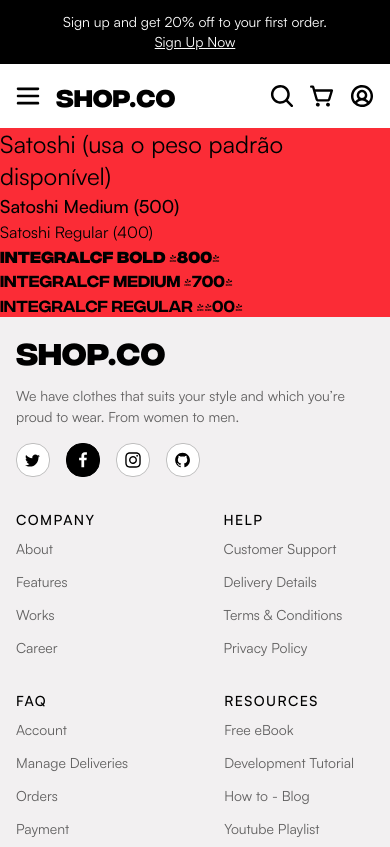
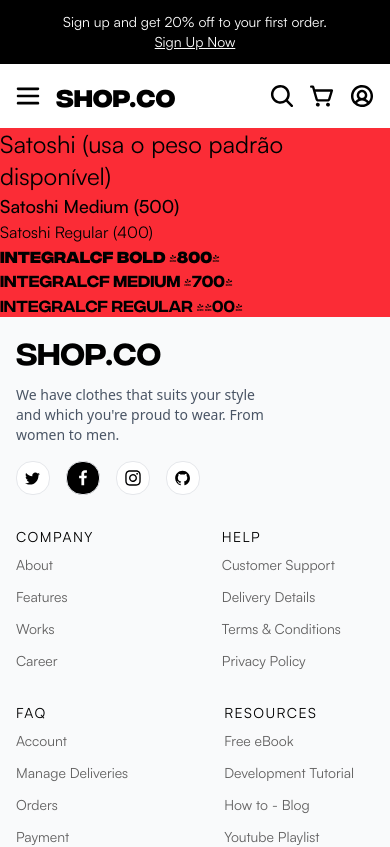
Before and after one commit to davifernandodias/compass-second, a Next.js app in the folder apps/web/: page / in a window 390 px wide. Shown: the top 847 px of the page. Built offline with nearby package versions, Linux system fonts and the light colour scheme.

Commit message:
feat: added footer responsive in desktop

```diff
--- a/apps/web/components/footer.tsx
+++ b/apps/web/components/footer.tsx
@@ -1,101 +1,113 @@
-import IconCardApple from "@public/svg/footer/icon-card-apple";
-import IconCardGooglePlay from "@public/svg/footer/icon-card-google-play";
-import IconCardMaster from "@public/svg/footer/icon-card-master";
-import IconCardPaypal from "@public/svg/footer/icon-card-paypal";
-import IconCardVisa from "@public/svg/footer/icon-card-visa";
-import IconFacebook from "@public/svg/footer/icon-facebook";
-import IconGithub from "@public/svg/footer/icon-github";
-import IconInstagram from "@public/svg/footer/icon-instagram";
-import IconTwitter from "@public/svg/footer/icon-twitter";
+import FooterLinkGroupProps from '@interfaces/footer-link-groups-interfaces';
+import {
+  IconCardApple, IconCardGooglePlay, IconCardMaster,
+  IconCardPaypal, IconCardVisa, IconFacebook, IconGithub,
+  IconInstagram, IconTwitter
+} from '@public/svg/footer/index';
+
+
+const COMPANY_LINKS = [
+  { label: 'About', href: '#' },
+  { label: 'Features', href: '#' },
+  { label: 'Works', href: '#' },
+  { label: 'Career', href: '#' },
+];
+
+const HELP_LINKS = [
+  { label: 'Customer Support', href: '#' },
+  { label: 'Delivery Details', href: '#' },
+  { label: 'Terms & Conditions', href: '#' },
+  { label: 'Privacy Policy', href: '#' },
+];
+
+const FAQ_LINKS = [
+  { label: 'Account', href: '#' },
+  { label: 'Manage Deliveries', href: '#' },
+  { label: 'Orders', href: '#' },
+  { label: 'Payment', href: '#' },
+];
+
+const RESOURCE_LINKS = [
+  { label: 'Free eBook', href: '#' },
+  { label: 'Development Tutorial', href: '#' },
+  { label: 'How to - Blog', href: '#' },
+  { label: 'Youtube Playlist', href: '#' },
+];
+
+const SOCIAL_LINKS = [
+  { Icon: IconTwitter, href: '#', bgColor: 'bg-white' },
+  { Icon: IconFacebook, href: '#', bgColor: 'bg-black' },
+  { Icon: IconInstagram, href: '#', bgColor: 'bg-white' },
+  { Icon: IconGithub, href: '#', bgColor: 'bg-white' },
+];
+
+
+function FooterLinkGroup({ title, links }: FooterLinkGroupProps) {
+  return (
+    <div className="flex flex-col gap-2">
+      <p className="text-black font-family-satoshi-medium text-sm tracking-widest">{title}</p>
+      <div className="flex flex-col gap-3 text-gray-text text-sm">
+        {links.map((link) => (
+          <a key={link.label} href={link.href} className="hover:text-gray-900 font-family-satoshi-regular transition-colors">
+            {link.label}
+          </a>
+        ))}
+      </div>
+    </div>
+  );
+}
 
 export default function Footer() {
   return (
-    <footer>
-      <div>
-        <div className="bg-gray-primary p-4">
-          <div className="flex flex-col gap-4">
-            <h1 className="font-integral-bold text-3xl">SHOP.CO</h1>
-            <p className="text-gray-text font-satoshi-regular text-14">
-              We have clothes that suits your style and which you’re proud to
-              wear. From women to men.
-            </p>
-            <div className="flex gap-4">
-              <div className="bg-white p-2 rounded-2xl border-gray-border border">
-                <IconTwitter className="w-4 h-4" />
-              </div>
-              <div className="bg-black p-2 rounded-2xl border-black border">
-                <IconFacebook className="w-4 h-4 " />
-              </div>
-              <div className="bg-white p-2 rounded-2xl border-gray-border border">
-                <IconInstagram className="w-4 h-4" />
-              </div>
-              <div className="bg-white p-2 rounded-2xl border-gray-border border">
-                <IconGithub className="w-4 h-4" />
+    <footer className="bg-gray-50">
+      <div className="container mx-auto">
+        <div className="lg:flex lg:py-16 ">
+          <div className="p-4 lg:w-[40%]">
+            <div className="flex flex-col gap-4">
+              <h1 className="font-bold font-family-integral-bold text-3xl lg:text-4xl">SHOP.CO</h1>
+              <p className="text-gray-600 text-sm w-64">{`
+                We have clothes that suits your style and which you're proud to
+                wear. From women to men.`}
+              </p>
+              <div className="flex gap-4">
+                {SOCIAL_LINKS.map(({ Icon, href, bgColor }) => (
+                  <a
+                    key={href}
+                    href={href}
+                    className={`${bgColor} p-2 rounded-2xl border border-gray-200 hover:scale-110 transition-transform`}
+                  >
+                    <Icon className="w-4 h-4" />
+                  </a>
+                ))}
               </div>
             </div>
           </div>
-        </div>
-        <div className="flex gap-32 bg-gray-primary p-4">
-          <div className="flex flex-col gap-2">
-            <p className="text-black font-satoshi-medium text-14 tracking-widest">
-              COMPANY
-            </p>
-            <div className="flex flex-col gap-3 text-gray-text font-satoshi-regular text-14">
-              <p>About</p>
-              <p>Features</p>
-              <p>Works</p>
-              <p>Career</p>
+
+          <div className="lg:flex lg:w-full lg:gap-32  ">
+            <div className="flex gap-32 w-full p-4 lg:gap-32">
+              <FooterLinkGroup title="COMPANY" links={COMPANY_LINKS} />
+              <FooterLinkGroup title="HELP" links={HELP_LINKS} />
             </div>
-          </div>
-          <div className="flex flex-col gap-2">
-            <p className="text-black font-satoshi-medium text-14 tracking-widest">
-              HELP
-            </p>
-            <div className="flex flex-col gap-3 text-gray-text font-satoshi-regular text-14">
-              <p>Customer Support</p>
-              <p>Delivery Details</p>
-              <p>Terms & Conditions</p>
-              <p>Privacy Policy</p>
+            <div className="flex gap-24 w-full p-4 lg:gap-32">
+              <FooterLinkGroup title="FAQ" links={FAQ_LINKS} />
+              <FooterLinkGroup title="RESOURCES" links={RESOURCE_LINKS} />
             </div>
           </div>
         </div>
 
-        <div className="flex gap-24 bg-gray-primary p-4">
-          <div className="flex flex-col gap-2">
-            <p className="text-black font-satoshi-medium text-14 tracking-widest">
-              FAQ
+        <div className="flex flex-col justify-center items-center gap-4 pt-4">
+          <hr className="border-t border-gray-200 w-[98%]" />
+          <div className="flex flex-col items-center justify-center gap-4 lg:flex-row lg:justify-between lg:px-3 w-full pb-8">
+            <p className="text-gray-600 text-sm">
+              Shop.co © 2000-2023, All Rights Reserved
             </p>
-            <div className="flex flex-col gap-3 text-gray-text font-satoshi-regular text-14">
-              <p>Account</p>
-              <p>Manage Deliveries</p>
-              <p>Orders</p>
-              <p>Payment</p>
-            </div>
-          </div>
-          <div className="flex flex-col gap-2">
-            <p className="text-black font-satoshi-medium text-14 tracking-widest">
-              RESOURCES
-            </p>
-            <div className="flex flex-col gap-3 text-gray-text font-satoshi-regular text-14">
-              <p>Free eBook</p>
-              <p>Development Tutorial</p>
-              <p>How to - Blog</p>
-              <p>Youtube Playlist</p>
-            </div>
-          </div>
-        </div>
-
-        <div className="flex flex-col justify-center items-center gap-4 bg-gray-primary pt-4">
-          <hr className="border h-0.5 border-gray-500 opacity-15 w-[90vw]" />
-          <div className="pt-2">
-            <p className="font-family-satoshi-regular text-gray-text">{"Shop.co © 2000-2023, All Rights Reserved"}</p>
-          </div>
-          <div className="flex pb-10">
+            <div className="flex items-center gap-2">
             <IconCardVisa className=""/>
             <IconCardMaster className=""/>
             <IconCardPaypal className=""/>
             <IconCardApple className=""/>
             <IconCardGooglePlay className=""/>
+            </div>
           </div>
         </div>
       </div>
--- a/apps/web/components/header.tsx
+++ b/apps/web/components/header.tsx
@@ -1,8 +1,8 @@
-import IconNavtop from "@public/svg/header/icon-exit-nav-bar-top";
-import IconProfile from "@public/svg/header/icon-profile";
-import IconSearch from "@public/svg/header/icon-search";
-import IconShopCar from "@public/svg/header/icon-shop-car";
-import IconSidebar from "@public/svg/header/icon-sidebar";
+import {
+  IconNavtop, IconProfile, IconSearch,
+  IconShopCar, IconSidebar
+} from "@public/svg/header/index";
+
 import { Button } from "@repo/ui/button";
 import Input from "@repo/ui/input";
 
--- /dev/null
+++ b/apps/web/interfaces/footer-link-groups-interfaces.ts
@@ -0,0 +1,4 @@
+export default interface FooterLinkGroupProps {
+  title: string;
+  links: Array<{ label: string; href: string }>;
+}
--- a/apps/web/package.json
+++ b/apps/web/package.json
@@ -13,6 +13,7 @@
   "dependencies": {
     "@repo/ui": "*",
     "@tailwindcss/postcss": "^4.0.9",
+    "lucide-react": "^0.477.0",
     "next": "^15.2.1",
     "postcss": "^8.5.3",
     "react": "^19.0.0",
--- /dev/null
+++ b/apps/web/public/svg/footer/index.ts
@@ -0,0 +1,16 @@
+import IconCardApple from '@public/svg/footer/icon-card-apple';
+import IconCardGooglePlay from '@public/svg/footer/icon-card-google-play';
+import IconCardMaster from '@public/svg/footer/icon-card-master';
+import IconCardPaypal from '@public/svg/footer/icon-card-paypal';
+import IconCardVisa from '@public/svg/footer/icon-card-visa';
+import IconFacebook from '@public/svg/footer/icon-facebook';
+import IconGithub from '@public/svg/footer/icon-github';
+import IconInstagram from '@public/svg/footer/icon-instagram';
+import IconTwitter from '@public/svg/footer/icon-twitter';
+
+
+export {
+  IconCardApple,  IconCardGooglePlay, IconCardMaster,
+  IconCardPaypal, IconCardVisa, IconFacebook, IconGithub, IconInstagram,
+  IconTwitter
+}
--- /dev/null
+++ b/apps/web/public/svg/header/index.ts
@@ -0,0 +1,10 @@
+import IconNavtop from "@public/svg/header/icon-exit-nav-bar-top";
+import IconProfile from "@public/svg/header/icon-profile";
+import IconSearch from "@public/svg/header/icon-search";
+import IconShopCar from "@public/svg/header/icon-shop-car";
+import IconSidebar from "@public/svg/header/icon-sidebar";
+
+export {
+  IconNavtop, IconProfile, IconSearch,
+  IconShopCar, IconSidebar
+ }
```
Also changed, not shown: 1 other file (tests, documents, lock files or other folders).
